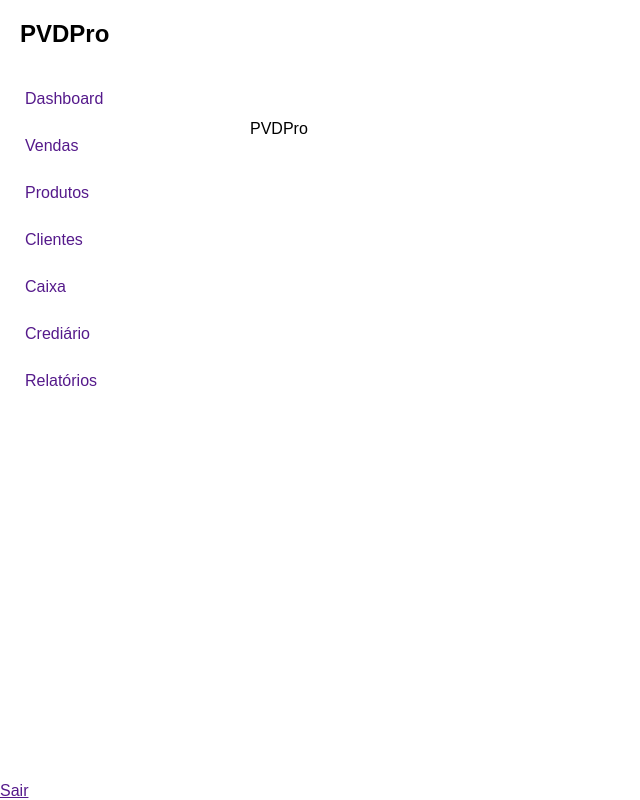
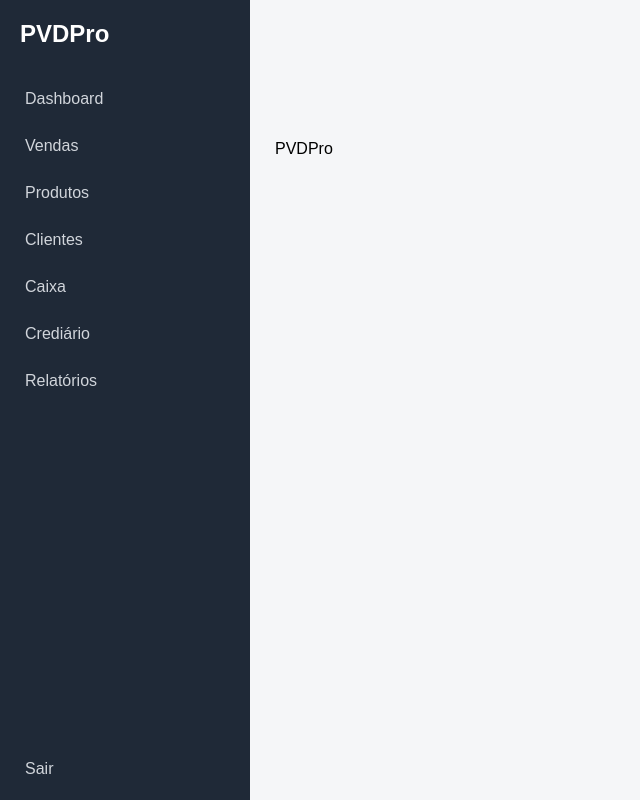
Before and after one commit to MatheusHenry21/pvd_django, a Django app: template templates/base-menu.html in a window 1280 px wide. Shown: the whole page, without its empty margins (0-640 px from the left). Run offline with Django 5.2, Linux system fonts and the light colour scheme; the template is opened without the code that fills it, so the values that code supplies are empty.

Commit message:
feat: update sidebar base-menu

```diff
--- a/static/css/base-menu.css
+++ b/static/css/base-menu.css
@@ -7,6 +7,7 @@
 body {
     font-family: Arial, Helvetica, sans-serif;
     min-height: 100vh;
+    background-color: #f5f6f8;
 }
 
 .layout {
@@ -16,12 +17,18 @@
 
 .sidebar {
     width: 250px;
+    min-height: 100vh;
     display: flex;
     flex-direction: column;
+    background-color: #1f2937;
 }
 
 .sidebar-header {
     padding: 20px;
+}
+
+.sidebar-header h1 {
+    color: white;
 }
 
 .sidebar-nav {
@@ -32,16 +39,41 @@
 }
 
 .sidebar-nav a {
+    color: #d1d5db;
+    display: block;
     text-decoration: none;
     padding: 12px 15px;
+    border-radius: 6px;
+}
+
+.sidebar-nav a:hover {
+    background-color: #374151;
+    color: white;
+    opacity: 0.8;
 }
 
 .sidebar-footer {
     margin-top: auto;
+    padding: 10px;
+}
+
+.sidebar-footer a {
+    display: block;
+    color: #d1d5db;
+    text-decoration: none;
+    padding: 12px 15px;
+    border-radius: 6px;
+}
+
+.sidebar-footer a:hover {
+    opacity: 0.8;
+    color: white;
+    background-color: #374151;
 }
 
 .main {
     width: 1;
+    min-height: 100vh;
 }
 
 .main-header {
@@ -55,6 +87,6 @@
     padding: 25px;
 }
 
-main-footer {
+.main-footer {
     padding: 20px 25px;
 }
```
